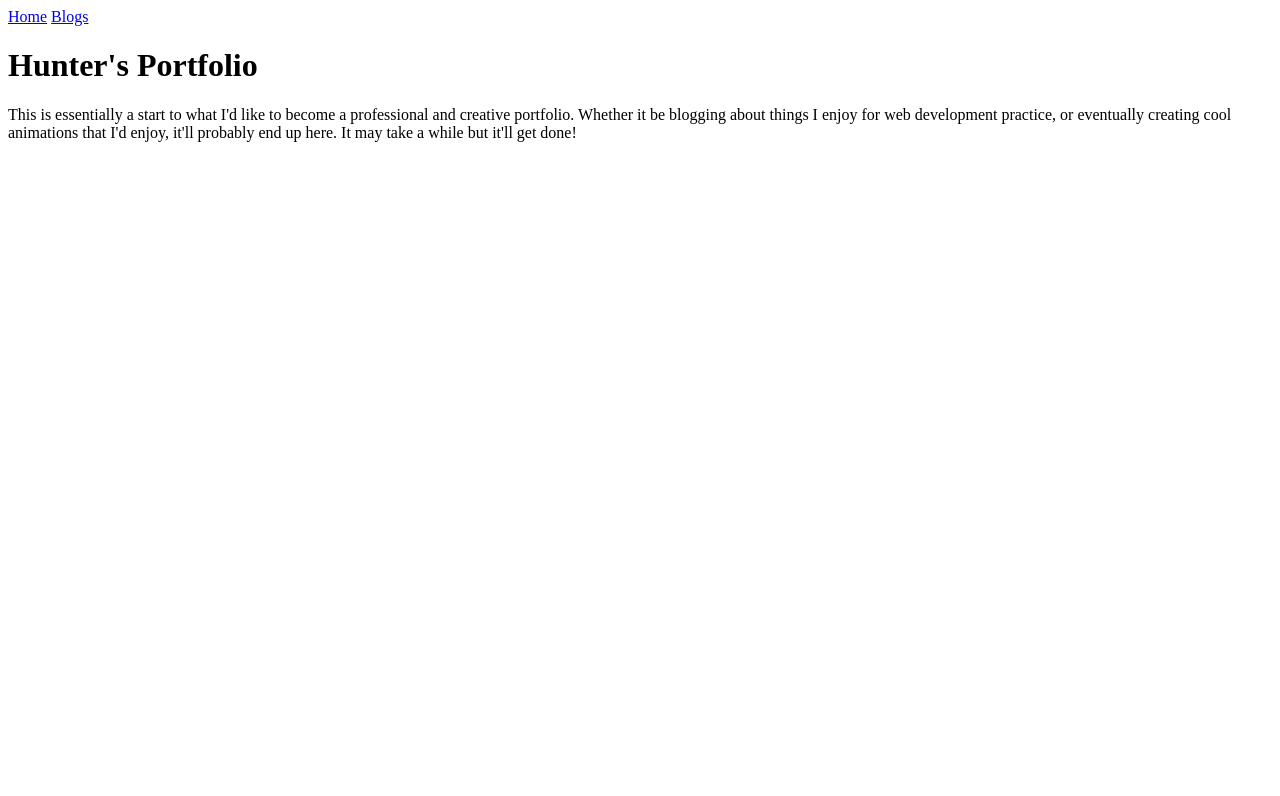
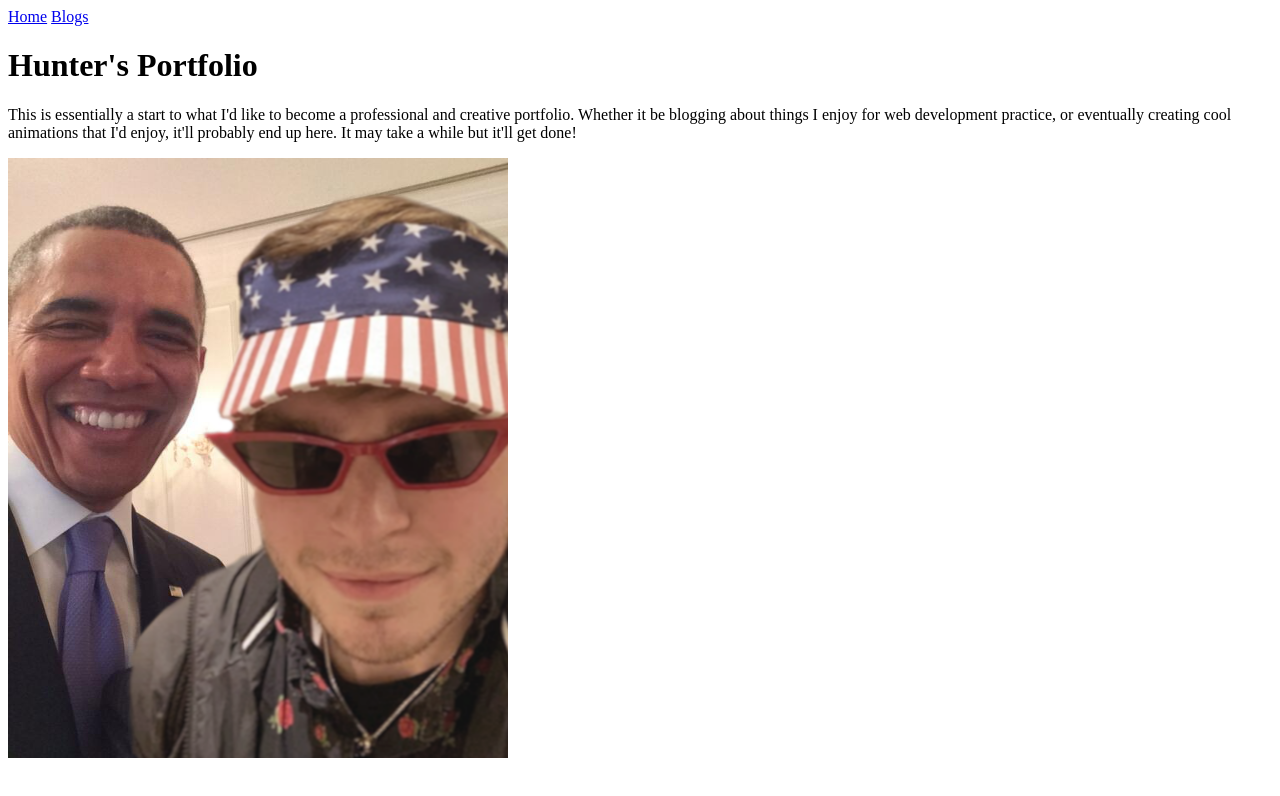
Before and after one commit to johnhvnter/simple-start, a plain HTML site: page index.html in a window 1280 px wide. Drawn offline with Linux system fonts and the light colour scheme.

Commit message:
Update index.html

```diff
--- a/index.html
+++ b/index.html
@@ -14,5 +14,6 @@
   Whether it be blogging about things I enjoy for web development practice, or eventually creating cool
   animations that I'd enjoy, it'll probably end up here. It may take a while but it'll get done!
  </p>
+ <img src="./images/me and obama.png" alt="This is a text photo of Obama and I." width="500" height="600">
 </body>
 </html>
```
